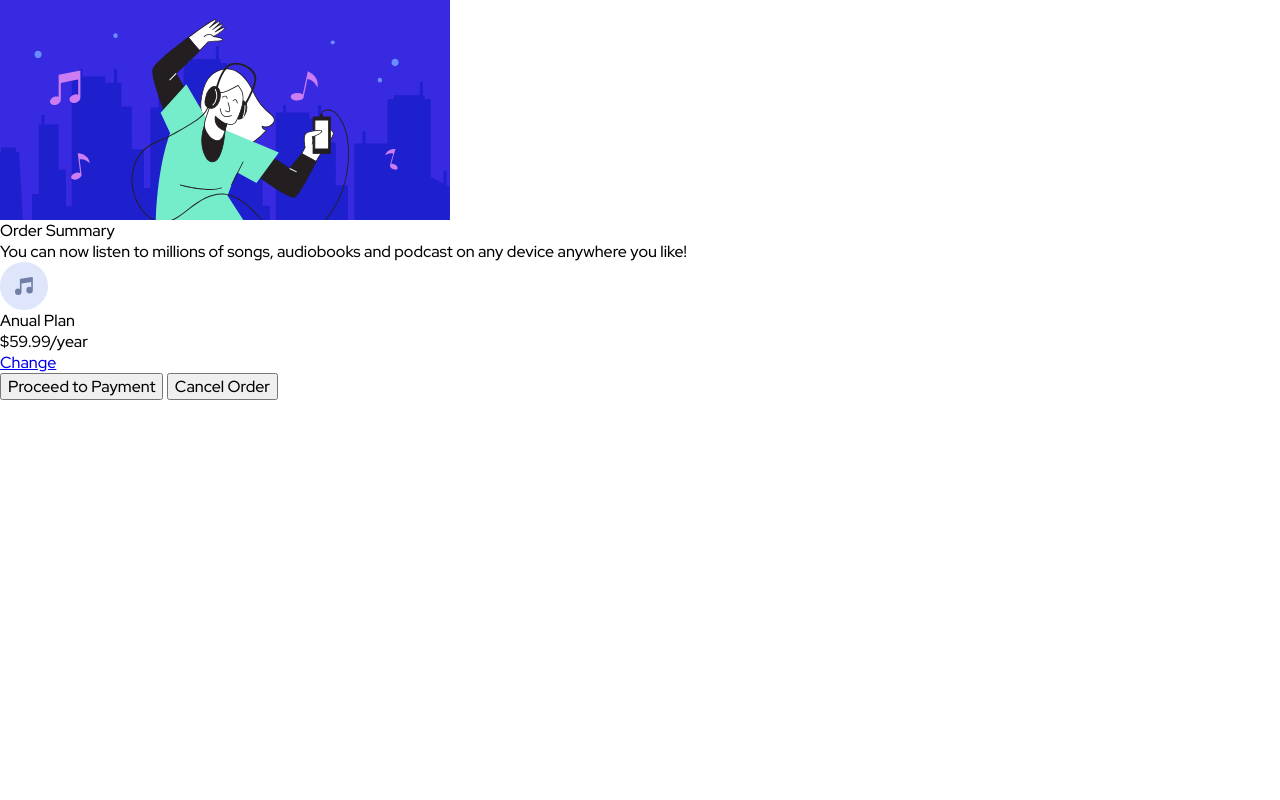
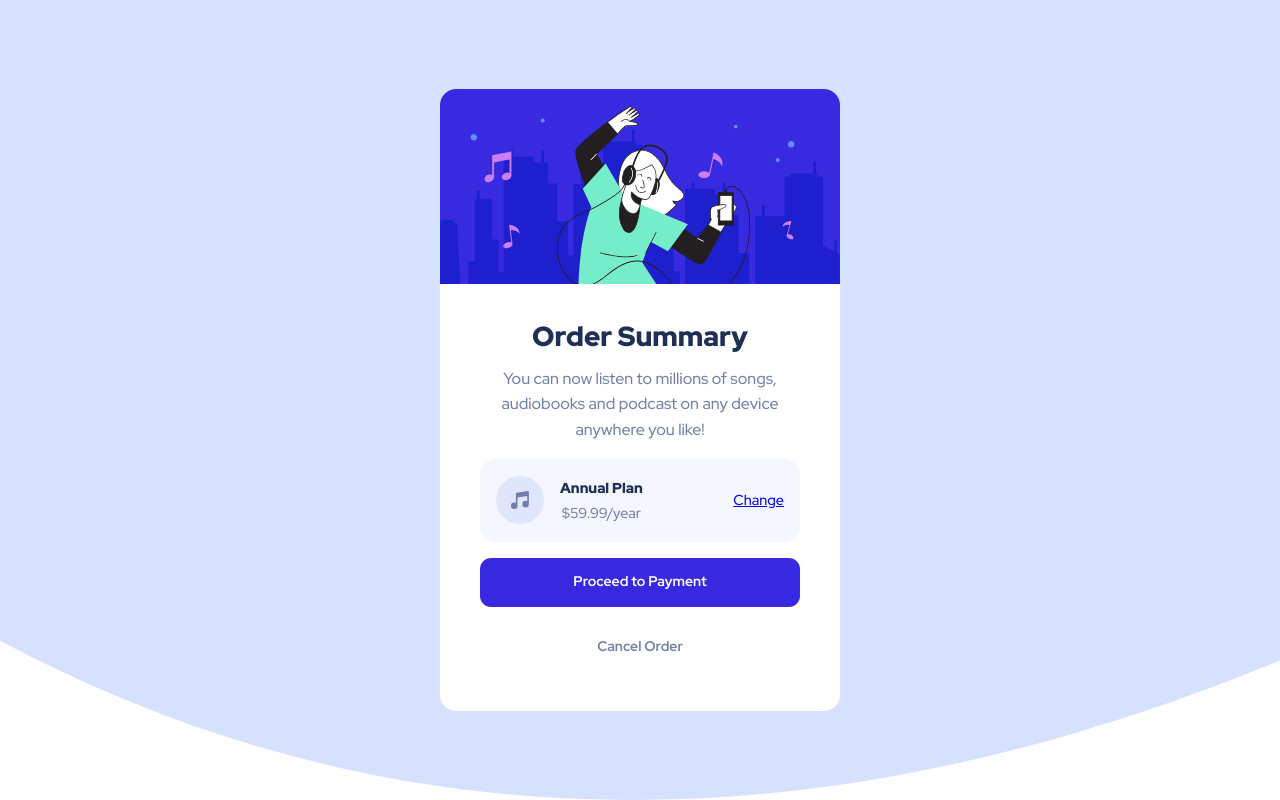
Before and after one commit to deru55/FeM_Order-summary-component, a plain HTML site: page index.html in a window 1280 px wide. Drawn offline with Linux system fonts and the light colour scheme.

Commit message:
update index.html

```diff
--- a/index.html
+++ b/index.html
@@ -14,26 +14,24 @@
           alt="Hero illustration"
           class="card-image"
         />
-        <div class="card-details">
+        <div class="card-details flex-flow">
           <h1 class="card-title">Order Summary</h1>
           <p>
             You can now listen to millions of songs, audiobooks and podcast on
             any device anywhere you like!
           </p>
-          <div class="price">
-            <div>
+          <div class="subscription-plan flex-group">
+            <div class="flex-group">
               <img src="images/icon-music.svg" alt="Icon music" />
               <div>
-                <p>Anual Plan</p>
+                <p class="subscription-type">Annual Plan</p>
                 <p>$59.99/year</p>
               </div>
-              <a href="#">Change</a>
             </div>
+            <a href="#">Change</a>
           </div>
-          <div>
-            <button>Proceed to Payment</button>
-            <button>Cancel Order</button>
-          </div>
+          <button class="button btn-proceed">Proceed to Payment</button>
+          <button class="button btn-cancel">Cancel Order</button>
         </div>
       </div>
     </main>
--- a/style.css
+++ b/style.css
@@ -15,15 +15,114 @@
   --clr-neutral-1: hsl(225, 100%, 98%);
   --clr-neutral-2: hsl(224, 23%, 55%);
   --clr-neutral-3: hsl(223, 47%, 23%);
+  --fw-500: 500;
+  --fw-700: 700;
+  --fw-900: 900;
 }
 
 body {
   font-family: var(--font-family-default);
-  font-size: 1rem;
+  font-size: 1rem; /* 16px */
+  font-weight: var(--fw-500);
   min-height: 100vh;
+  display: flex;
+  justify-content: center;
+  align-items: center;
+  background-image: url(images/pattern-background-mobile.svg);
+  background-size: cover;
+  background-repeat: no-repeat;
+  line-height: 1.6rem;
+  color: var(--clr-neutral-2);
+  text-align: center;
 }
 
 img {
   max-width: 100%;
   display: block;
 }
+
+.card-container {
+  margin: 0 1.5rem;
+  border-radius: 1rem;
+  overflow: hidden;
+  background-color: white;
+  max-width: 25rem;
+}
+
+.card-details {
+  padding: 1.7rem;
+}
+
+.flex-flow {
+  display: flex;
+  flex-direction: column;
+  gap: 1rem;
+}
+
+.card-title {
+  font-size: 1.4rem;
+  color: var(--clr-neutral-3);
+  font-weight: var(--fw-900);
+}
+
+.flex-group {
+  display: flex;
+  justify-content: space-between;
+  align-items: center;
+  gap: 1rem;
+}
+
+.subscription-plan {
+  background-color: var(--clr-neutral-1);
+  padding: 1rem;
+  border-radius: 1rem;
+  font-size: 0.9rem;
+}
+
+.subscription-type {
+  color: var(--clr-neutral-3);
+  font-weight: var(--fw-900);
+}
+
+.button {
+  border: 0;
+  padding: 0.725rem;
+  border-radius: 0.7rem;
+  background-color: white;
+  cursor: pointer;
+  font-weight: var(--fw-700);
+  color: inherit;
+}
+
+.btn-proceed {
+  background-color: var(--clr-primary-2);
+  color: white;
+}
+
+.btn-proceed:hover,
+a:hover {
+  opacity: 0.5;
+}
+
+.btn-cancel:hover {
+  color: black;
+}
+
+@media screen and (min-width: 769px) {
+  body {
+    background-image: url(images/pattern-background-desktop.svg);
+  }
+
+  .card-details {
+    padding: 2.5rem;
+  }
+
+  .button {
+    font-size: 0.875rem;
+  }
+
+  .card-title {
+    font-size: 1.725rem;
+  }
+
+}
```
